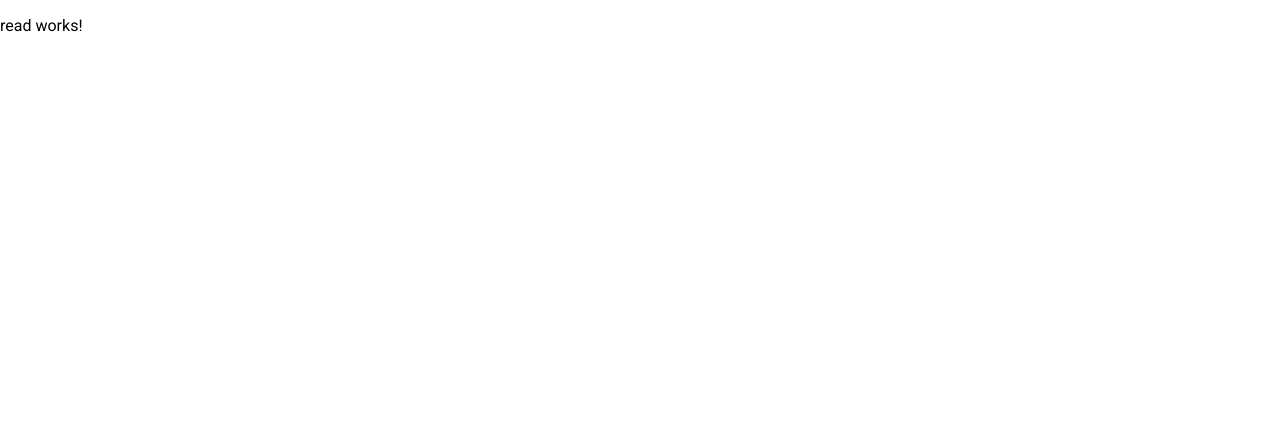
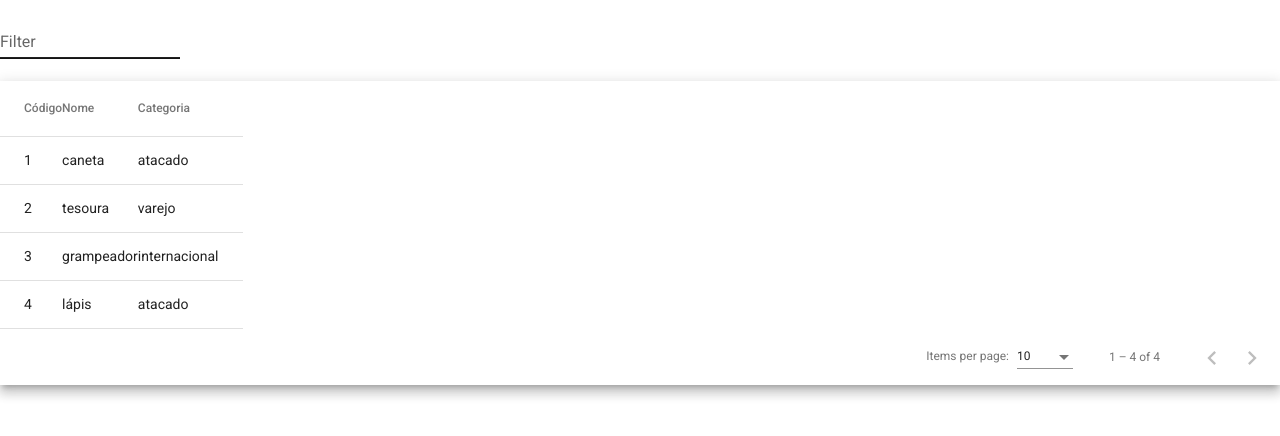
Before and after one commit to rafaelgracioli/itau-crud-produtos, an Angular app: page /lista in a window 1280 px wide. Shown: the top 436 px of the page. Built offline with nearby package versions, Linux system fonts and the light colour scheme; data requests are answered from the project's data file.

Commit message:
feat(product-read): Criação da lógica, serviço e model, inserção e configuração da tabela

```diff
--- a/db.json
+++ b/db.json
@@ -2,8 +2,23 @@
   "products": [
     {
       "id": 1,
-      "categoria": "atacado",
-      "nome": "caneta"
+      "category": "atacado",
+      "name": "caneta"
+    },
+    {
+      "id": 2,
+      "category": "varejo",
+      "name": "tesoura"
+    },
+    {
+      "id": 3,
+      "category": "internacional",
+      "name": "grampeador"
+    },
+    {
+      "id": 4,
+      "category": "atacado",
+      "name": "lápis"
     }
   ]
 }
--- a/src/app/app.module.ts
+++ b/src/app/app.module.ts
@@ -5,6 +5,7 @@ import { AppRoutingModule } from './app-routing.module';
 import { AppComponent } from './app.component';
 import { BrowserAnimationsModule } from '@angular/platform-browser/animations';
 import { ListaModule } from './pages/lista/lista.module';
+import { HttpClientModule } from '@angular/common/http';
 
 @NgModule({
   declarations: [
@@ -12,6 +13,7 @@ import { ListaModule } from './pages/lista/lista.module';
   ],
   imports: [
     BrowserModule,
+    HttpClientModule,
     AppRoutingModule,
     BrowserAnimationsModule,
     ListaModule
--- a/src/app/components/product/product-read/product-read.component.html
+++ b/src/app/components/product/product-read/product-read.component.html
@@ -1 +1,37 @@
-<p>read works!</p>
+<mat-form-field appearance="standard">
+  <mat-label>Filter</mat-label>
+  <input matInput (keyup)="applyFilter($event)" placeholder="Ex. Mia" #input>
+</mat-form-field>
+
+<div class="mat-elevation-z8">
+  <table mat-table matSort [dataSource]="dataSource">
+    <!-- id Column -->
+    <ng-container matColumnDef="id">
+      <th mat-header-cell *matHeaderCellDef mat-sort-header>Código</th>
+      <td mat-cell *matCellDef="let row">{{row.id}}</td>
+    </ng-container>
+
+    <!-- name Column -->
+    <ng-container matColumnDef="name">
+      <th mat-header-cell *matHeaderCellDef mat-sort-header>Nome</th>
+      <td mat-cell *matCellDef="let row">{{row.name}}</td>
+    </ng-container>
+
+    <!-- category Column -->
+    <ng-container matColumnDef="category">
+      <th mat-header-cell *matHeaderCellDef mat-sort-header>Categoria</th>
+      <td mat-cell *matCellDef="let row">{{row.category}}</td>
+    </ng-container>
+
+    <tr mat-header-row *matHeaderRowDef="displayedColumns"></tr>
+    <tr mat-row *matRowDef="let row; columns: displayedColumns;"></tr>
+  </table>
+
+  <mat-paginator #paginator
+    [length]="products?.length"
+    [pageIndex]="0"
+    [pageSize]="10"
+    [pageSizeOptions]="[5, 10, 20]"
+    aria-label="Select page">
+  </mat-paginator>
+</div>
--- a/src/app/components/product/product-read/product-read.component.ts
+++ b/src/app/components/product/product-read/product-read.component.ts
@@ -1,4 +1,11 @@
-import { Component, OnInit } from '@angular/core';
+import { Component, OnInit, ViewChild } from '@angular/core';
+import { MatPaginator } from '@angular/material/paginator';
+import { MatSort } from '@angular/material/sort';
+import { MatTableDataSource } from '@angular/material/table';
+
+import { Product } from '../product.model';
+import { ProductService } from '../product.service';
+
 
 @Component({
   selector: 'app-product-read',
@@ -7,9 +14,35 @@ import { Component, OnInit } from '@angular/core';
 })
 export class ProductReadComponent implements OnInit {
 
-  constructor() { }
+  products: Product[];
+  displayedColumns = ['id', 'name', 'category'];
+  dataSource: MatTableDataSource<Product>;
 
-  ngOnInit() {
+  @ViewChild(MatPaginator, {static: false}) paginator: MatPaginator;
+  @ViewChild(MatSort, {static: false}) sort: MatSort;
+
+  constructor(
+    public productServer: ProductService
+  ) {
+    this.productServer.read().subscribe(payments => {
+      this.products = payments;
+
+      this.dataSource = new MatTableDataSource(payments);
+
+      this.dataSource.paginator = this.paginator;
+      this.dataSource.sort = this.sort;
+    });
+  }
+
+  ngOnInit() {}
+
+  applyFilter(event: Event) {
+    const filterValue = (event.target as HTMLInputElement).value;
+    this.dataSource.filter = filterValue.trim().toLowerCase();
+
+    if (this.dataSource.paginator) {
+      this.dataSource.paginator.firstPage();
+    }
   }
 
 }
--- /dev/null
+++ b/src/app/components/product/product.model.ts
@@ -0,0 +1,5 @@
+export class Product {
+    id?: string;
+    category: string;
+    name: string;
+}
--- /dev/null
+++ b/src/app/components/product/product.service.ts
@@ -0,0 +1,20 @@
+import { HttpClient } from '@angular/common/http';
+import { Injectable } from '@angular/core';
+import { Observable } from 'rxjs';
+import { Product } from './product.model';
+
+@Injectable({
+  providedIn: 'root'
+})
+export class ProductService {
+
+  baseUrl = 'http://localhost:3000/products';
+
+  constructor(
+    private http: HttpClient
+  ) { }
+
+  read(): Observable<Product[]> {
+    return this.http.get<Product[]>(this.baseUrl);
+  }
+}
```
Also changed, not shown: src/app/pages/lista/lista.module.ts (+12 -1 lines), 1 other file (tests, documents, lock files or other folders).
